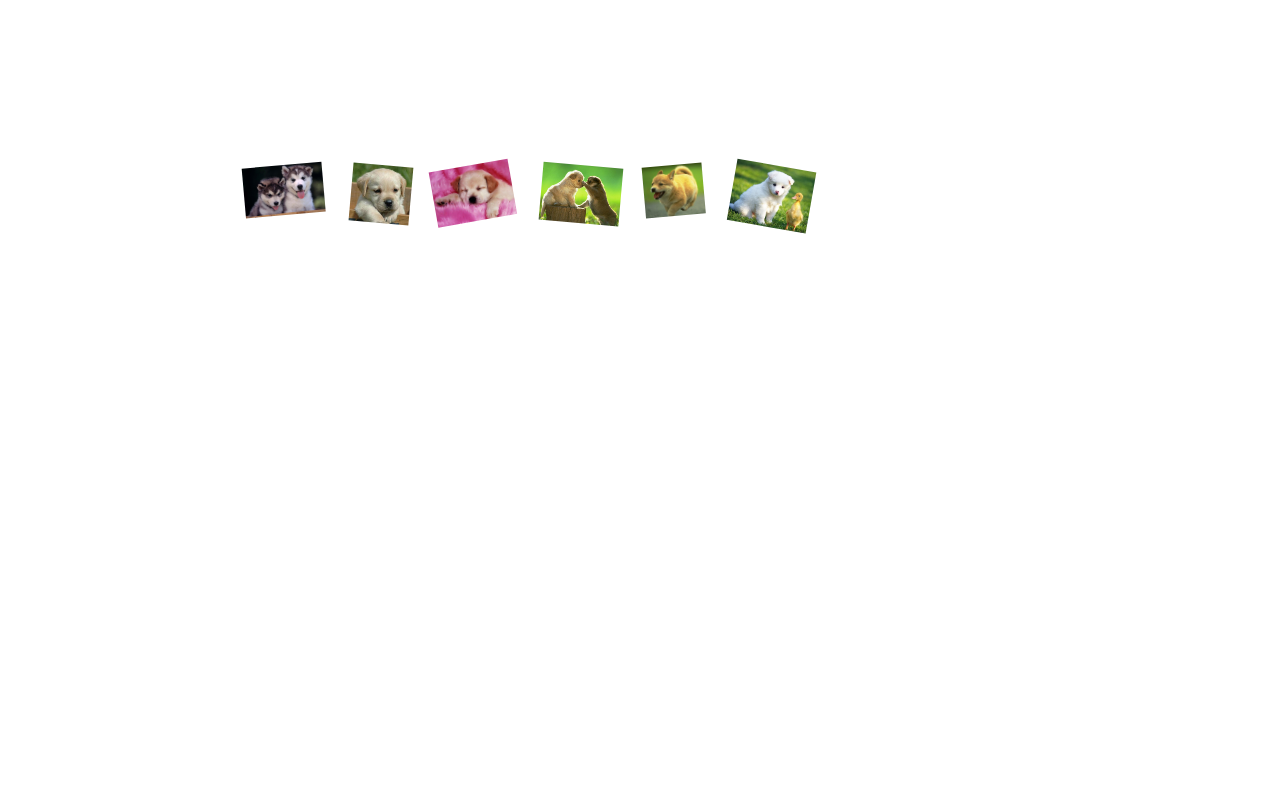
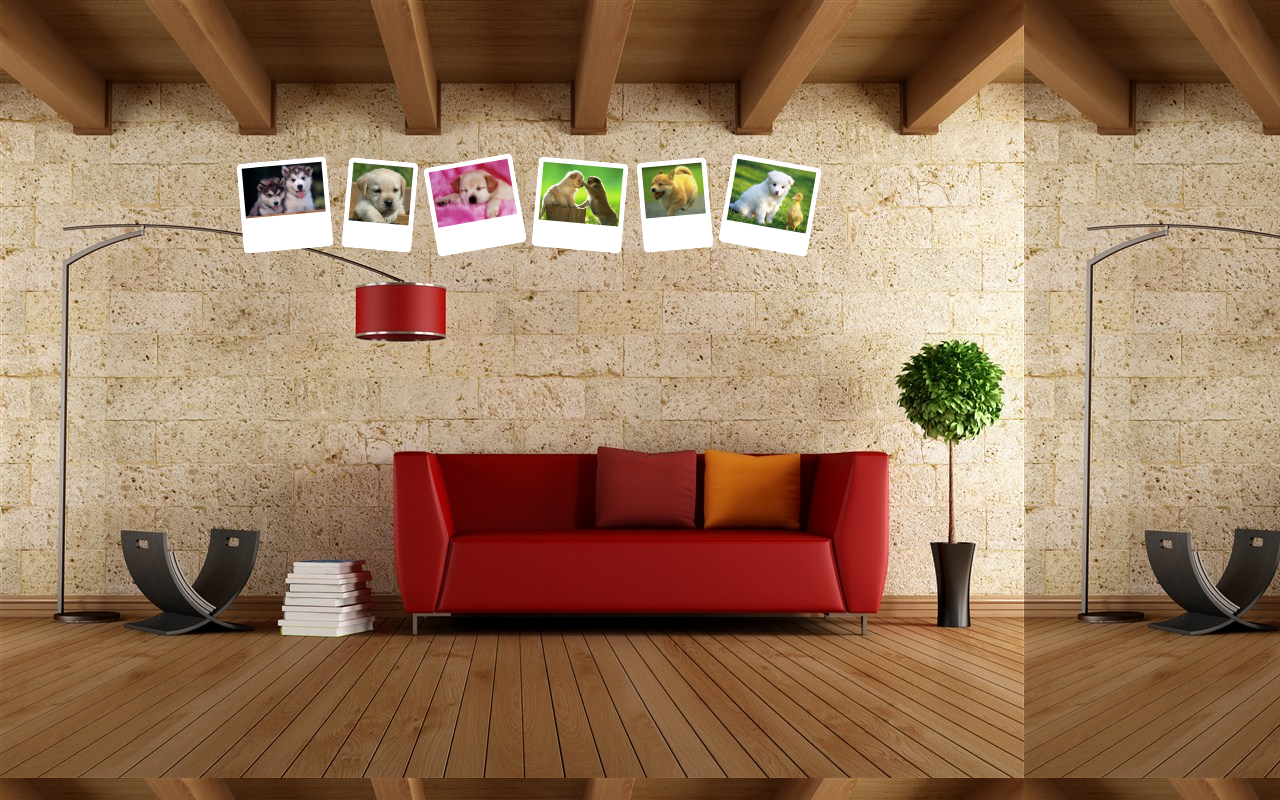
Before and after one commit to Hujinna/pictures, a plain HTML site: page index.html in a window 1280 px wide. Drawn offline with Linux system fonts and the light colour scheme.

Commit message:
Update index.html

```diff
--- a/index.html
+++ b/index.html
@@ -7,7 +7,7 @@
     <title>Document</title>
     <style>
         body {
-            background: url(images/bg3.);
+            background: url(images/bg3.JPG);
         }
 
         #imgs {
@@ -23,7 +23,7 @@
             width: 80px;
             height: 80px;
             padding: 5px;
-            background: url(images/11.JPG) no-repeat;
+            background: url(images/11.jpg) no-repeat;
             background-size: 80px;
             background-color: white;
             background-origin: content-box;
```
